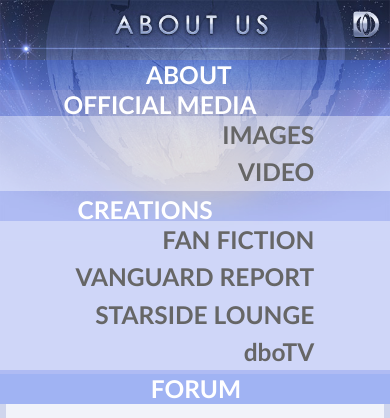
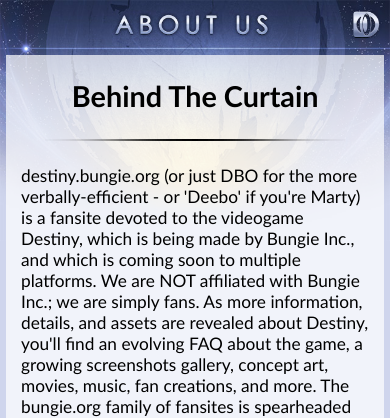
Before and after one commit to DBO-Mobile/DBO-Mobile, a PHP site: page /about.html in a window 390 px wide. Shown: the top 418 px of the page. Run offline with PHP 8.4, Linux system fonts and the light colour scheme.

Commit message:
fixed nav on bwu page

```diff
--- a/mobile.css
+++ b/mobile.css
@@ -111,7 +111,7 @@ h4 {text-transform:uppercase;font-weight:bold;font-size:1.3em;line-height:1.2em;
 }
 #header {
 
-	height:120px;
+	height:55px;
 	width: 100%;
 	z-index: 50;
 }
@@ -137,6 +137,14 @@ h4 {text-transform:uppercase;font-weight:bold;font-size:1.3em;line-height:1.2em;
 	padding-top:0;
 }
 #maintop {
+
+	position: absolute;
+bottom: 570px;
+width: 100%;
+max-width: 700px;
+margin: 0;
+height: 0;
+padding-top: 0;
 
 }
 #newscont {
```
Also changed, not shown: bwu2.htm (+6 -1 lines).
